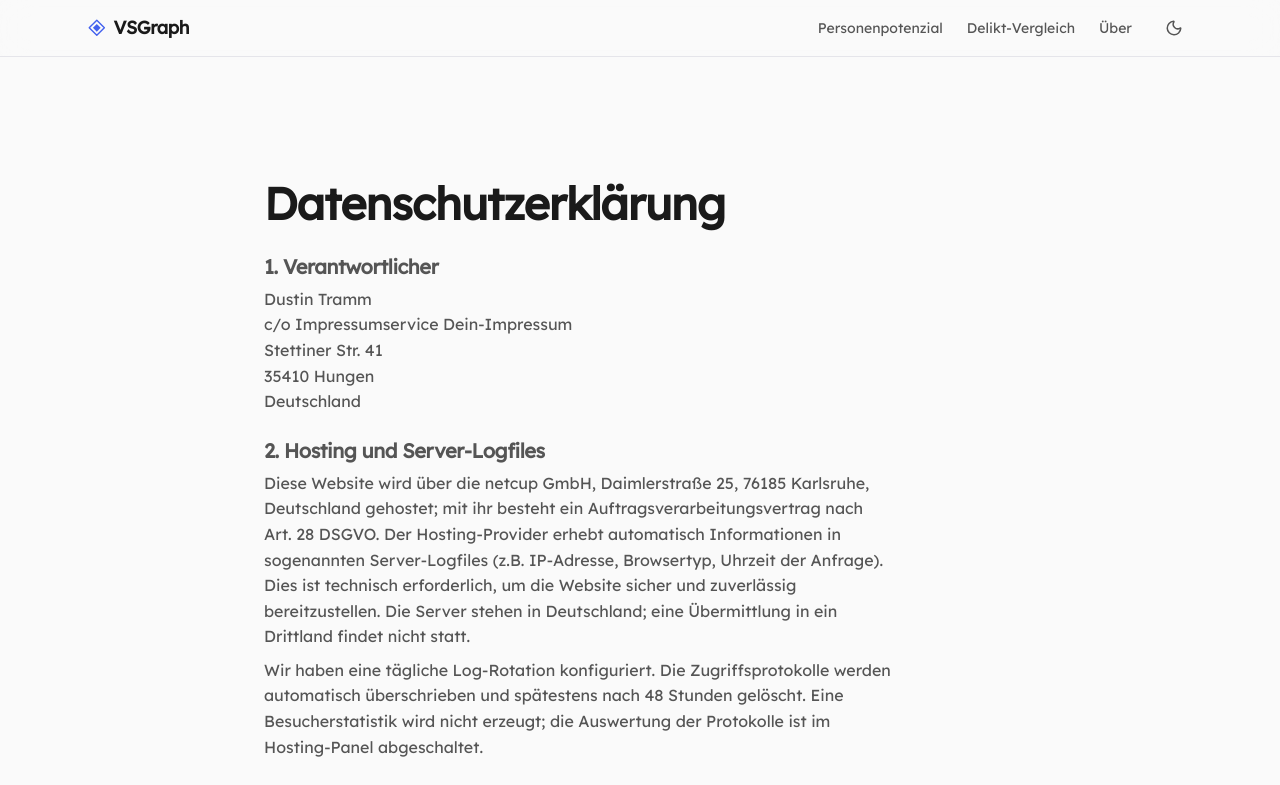
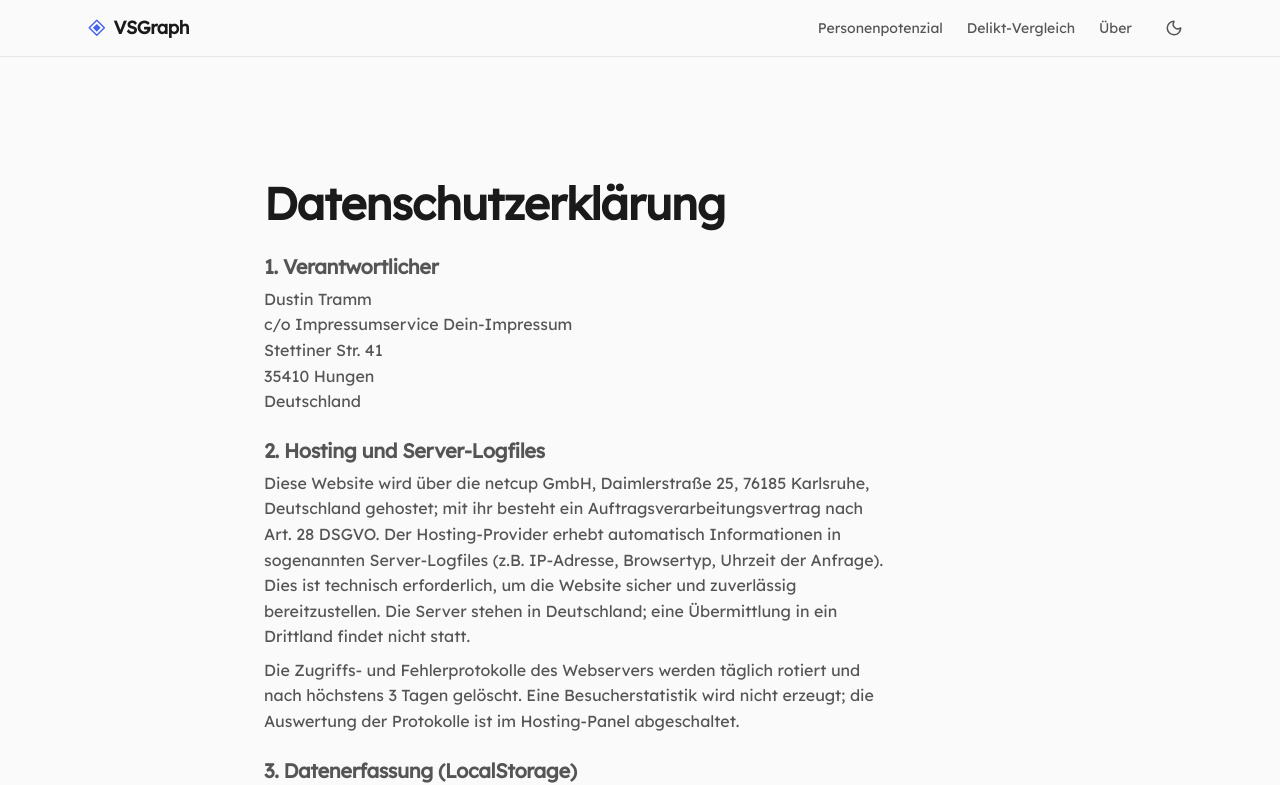
Before and after one commit to dstN/vsgraph, a Next.js app: page /datenschutz in a window 1280 px wide. Shown: the top 785 px of the page. Built offline with nearby package versions, Linux system fonts and the light colour scheme.

Commit message:
docs: correct the log retention to at most 3 days, error logs included [skip ci]
Plesk moves the active access log into *.processed once a day, and the rotation (daily, one kept file) applies only to that. Access logs are kept at most 3 days, error logs 2 days; the page said 48 hours.

```diff
--- a/src/app/datenschutz/page.tsx
+++ b/src/app/datenschutz/page.tsx
@@ -27,7 +27,7 @@ export default function DatenschutzPage() {
                 Diese Website wird über die netcup GmbH, Daimlerstraße 25, 76185 Karlsruhe, Deutschland gehostet; mit ihr besteht ein Auftragsverarbeitungsvertrag nach Art. 28 DSGVO. Der Hosting-Provider erhebt automatisch Informationen in sogenannten Server-Logfiles (z.B. IP-Adresse, Browsertyp, Uhrzeit der Anfrage). Dies ist technisch erforderlich, um die Website sicher und zuverlässig bereitzustellen. Die Server stehen in Deutschland; eine Übermittlung in ein Drittland findet nicht statt.
               </p>
               <p style={{ marginTop: "var(--space-2)" }}>
-                Wir haben eine tägliche Log-Rotation konfiguriert. Die Zugriffsprotokolle werden automatisch überschrieben und spätestens nach 48 Stunden gelöscht. Eine Besucherstatistik wird nicht erzeugt; die Auswertung der Protokolle ist im Hosting-Panel abgeschaltet.
+                Die Zugriffs- und Fehlerprotokolle des Webservers werden täglich rotiert und nach höchstens 3 Tagen gelöscht. Eine Besucherstatistik wird nicht erzeugt; die Auswertung der Protokolle ist im Hosting-Panel abgeschaltet.
               </p>
             </section>
 
```
